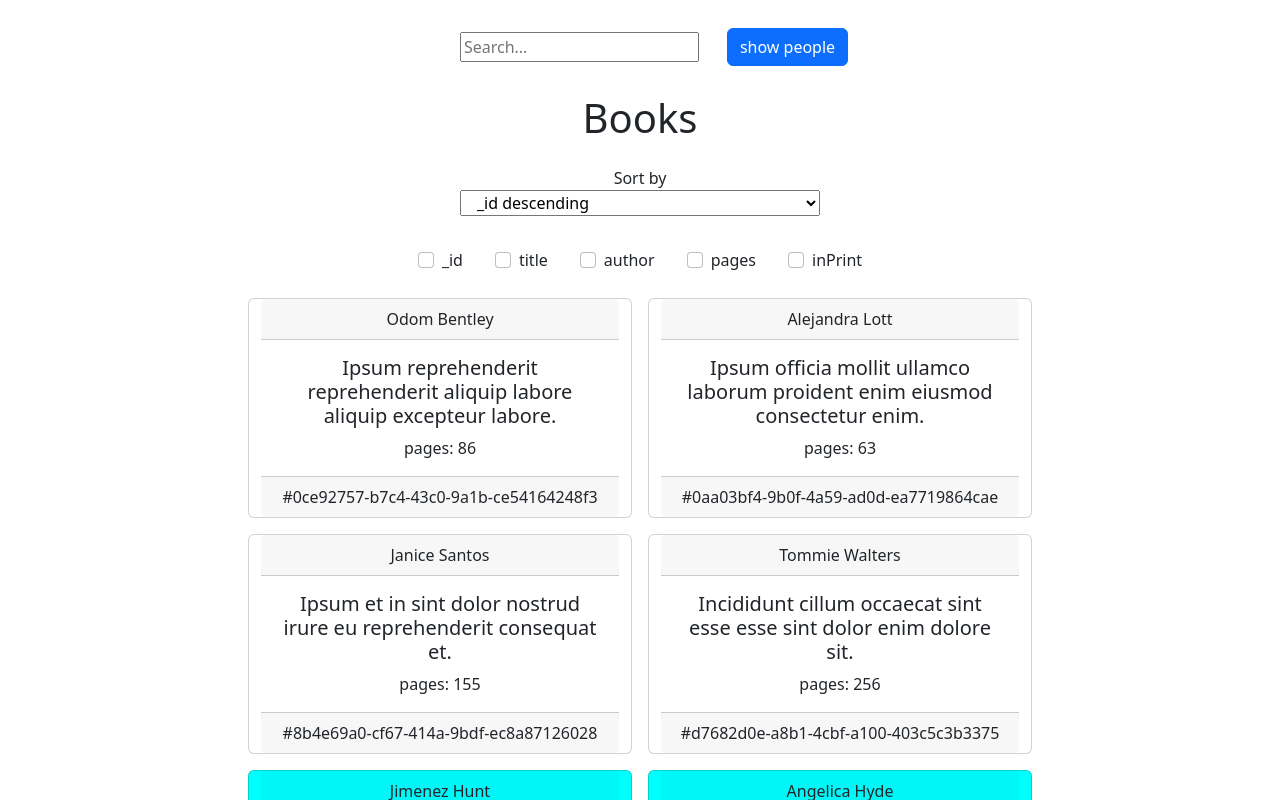
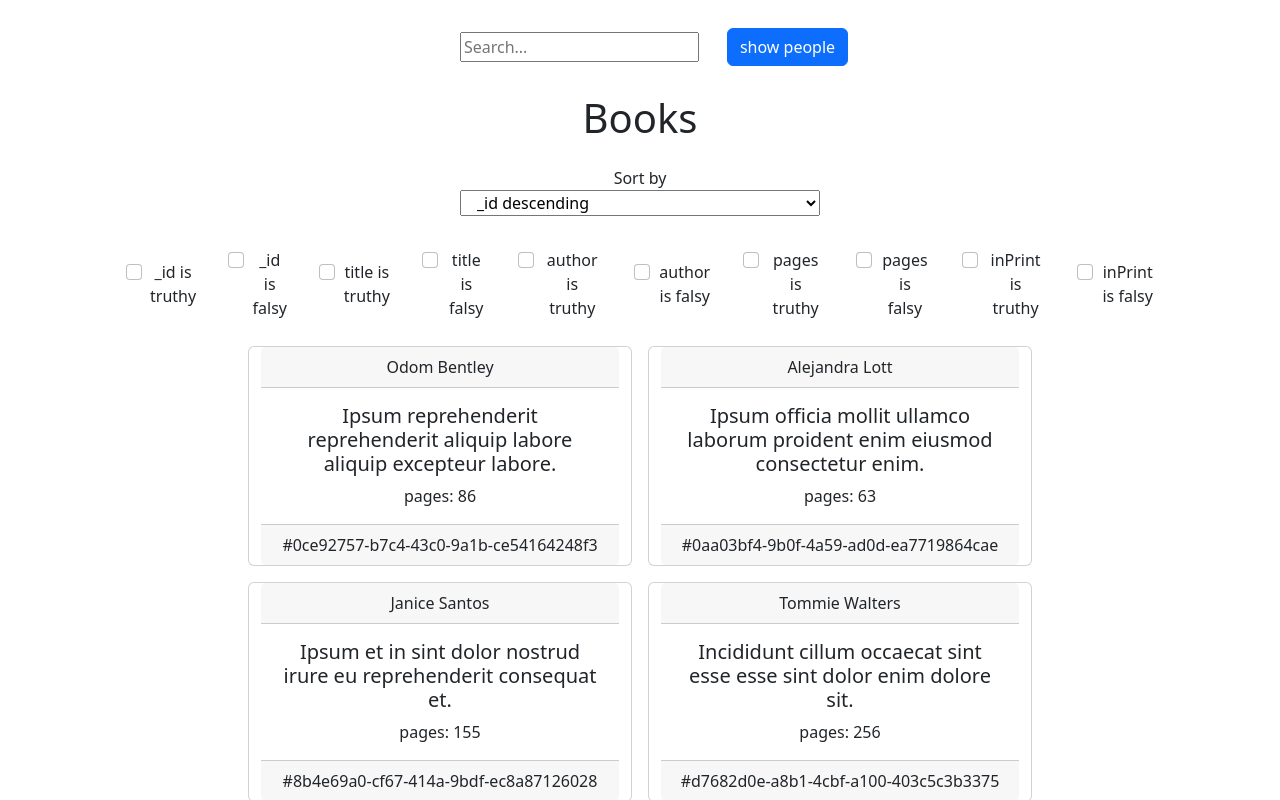
Before and after one commit to willemverbuyst/filter-search-sort, a React (Vite) app: page / in a window 1280 px wide. Shown: the top 800 px of the page. Built offline with nearby package versions, Linux system fonts and the light colour scheme.

Commit message:
Finish filter functionality

```diff
--- a/src/App.tsx
+++ b/src/App.tsx
@@ -11,27 +11,26 @@ import Sorters from './components/Sorters';
 import { books } from './dummyData/books';
 import { persons } from './dummyData/persons';
 import { Book } from './interfaces/Book';
+import { Filter } from './interfaces/Filter';
 import { Person } from './interfaces/Person';
-import { Property } from './interfaces/Property';
+import { Sorter } from './interfaces/Sorter';
 
 function App() {
   const [query, setQuery] = useState<string>('');
-  const [personSortProperty, setPersonSortProperty] = useState<
-    Property<Person>
-  >({
+  const [personSortProperty, setPersonSortProperty] = useState<Sorter<Person>>({
     property: 'firstName',
     isDescending: true,
   });
-  const [bookSortProperty, setBookSortProperty] = useState<Property<Book>>({
+  const [bookSortProperty, setBookSortProperty] = useState<Sorter<Book>>({
     property: 'title',
     isDescending: true,
   });
   const [showBooks, setShowBooks] = useState<boolean>(true);
   const [bookFilterProperties, setBookFilterProperties] = useState<
-    Array<keyof Book>
+    Array<Filter<Book>>
   >([]);
   const [personFilterProperties, setPersonFilterProperties] = useState<
-    Array<keyof Person>
+    Array<Filter<Person>>
   >([]);
   const buttonText = showBooks ? 'show people' : 'show books';
 
@@ -96,11 +95,35 @@ function App() {
             object={books[0]}
             properties={bookFilterProperties}
             onChangeFilter={(property) => {
-              bookFilterProperties.includes(property)
-                ? setBookFilterProperties(
-                    bookFilterProperties.filter((p) => property !== p)
-                  )
-                : setBookFilterProperties([...bookFilterProperties, property]);
+              const propertyMatch = bookFilterProperties.some(
+                (bookFilterProperty) =>
+                  bookFilterProperty.property === property.property &&
+                  bookFilterProperty.isTruthySelected
+              );
+              const fullMatch = bookFilterProperties.some(
+                (bookFilterProperty) =>
+                  bookFilterProperty.property === property.property &&
+                  bookFilterProperty.isTruthySelected ===
+                    property.isTruthySelected
+              );
+              if (fullMatch) {
+                setBookFilterProperties([
+                  ...bookFilterProperties.filter(
+                    (bookFilterProperty) =>
+                      property.property !== bookFilterProperty.property
+                  ),
+                ]);
+              } else if (propertyMatch) {
+                setBookFilterProperties([
+                  ...bookFilterProperties.filter(
+                    (bookFilterProperty) =>
+                      property.property !== bookFilterProperty.property
+                  ),
+                  property,
+                ]);
+              } else {
+                setBookFilterProperties([...bookFilterProperties, property]);
+              }
             }}
           />
           {books
--- a/src/business/filter.ts
+++ b/src/business/filter.ts
@@ -1,8 +1,11 @@
+import { Filter } from '../interfaces/Filter';
+
 export function filter<T>(
   object: T,
-  filterProperties: Array<keyof T>
+  filterProperties: Array<Filter<T>>
 ): boolean {
   return filterProperties.every((filterProperty) => {
-    return object[filterProperty] ? true : false;
+    const { property, isTruthySelected } = filterProperty;
+    return isTruthySelected ? object[property] : !object[property];
   });
 }
--- a/src/business/sort.ts
+++ b/src/business/sort.ts
@@ -1,4 +1,4 @@
-import { Property } from '../interfaces/Property';
+import { Property } from '../interfaces/Sorter';
 
 export function sort<T>(a: T, b: T, propertyType: Property<T>) {
   const { property, isDescending } = propertyType;
--- a/src/components/Filters.tsx
+++ b/src/components/Filters.tsx
@@ -1,9 +1,10 @@
 import { Form, Stack } from 'react-bootstrap';
+import { Filter } from '../interfaces/Filter';
 
 interface Props<T extends Record<PropertyKey, any>> {
   object: T;
-  properties: Array<keyof T>;
-  onChangeFilter: (property: keyof T) => void;
+  properties: Array<Filter<T>>;
+  onChangeFilter: (property: Filter<T>) => void;
 }
 
 export default function Filters<T extends Record<PropertyKey, any>>(
@@ -14,15 +15,38 @@ export default function Filters<T extends Record<PropertyKey, any>>(
     <Stack className="justify-content-center" direction="horizontal">
       {Object.keys(object).map((key) => {
         return (
+          <>
+            <Form.Group key={key} className="m-3" controlId={key}>
+              <Form.Check
+                type="checkbox"
+                id={`${key}-true`}
+                value={key}
+                onChange={() =>
+                  onChangeFilter({ property: key, isTruthySelected: true })
+                }
+                checked={properties.some(
+                  ({ property, isTruthySelected }) =>
+                    property === key && isTruthySelected
+                )}
+                label={`${key} is truthy`}
+              />
+            </Form.Group>
             <Form.Group key={key} className="m-3" controlId={key}>
               <Form.Check
                 type="checkbox"
                 value={key}
-              onChange={() => onChangeFilter(key)}
-              checked={properties.some((property) => property === key)}
-              label={key}
+                id={`${key}-false`}
+                onChange={() =>
+                  onChangeFilter({ property: key, isTruthySelected: false })
+                }
+                checked={properties.some(
+                  ({ property, isTruthySelected }) =>
+                    property === key && !isTruthySelected
+                )}
+                label={`${key} is falsy`}
               />
             </Form.Group>
+          </>
         );
       })}
     </Stack>
--- a/src/components/Sorters.tsx
+++ b/src/components/Sorters.tsx
@@ -1,5 +1,5 @@
 import { Row } from 'react-bootstrap';
-import { Property } from '../interfaces/Property';
+import { Property } from '../interfaces/Sorter';
 
 interface Props<T extends Record<PropertyKey, any>> {
   object: T;
--- /dev/null
+++ b/src/interfaces/Filter.ts
@@ -0,0 +1,4 @@
+export interface Filter<T> {
+  property: keyof T;
+  isTruthySelected: boolean;
+}
--- a/src/interfaces/Property.ts
+++ b/src/interfaces/Sorter.ts
@@ -1,4 +1,4 @@
-export interface Property<T> {
+export interface Sorter<T> {
   property: keyof T;
   isDescending: boolean;
 }
```
Lines whose indentation alone changed are shown as unchanged.
